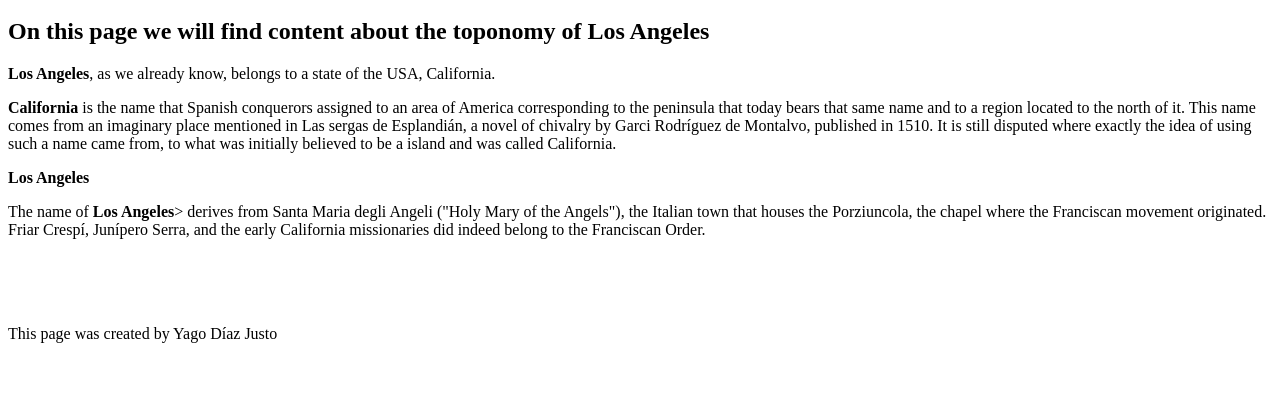
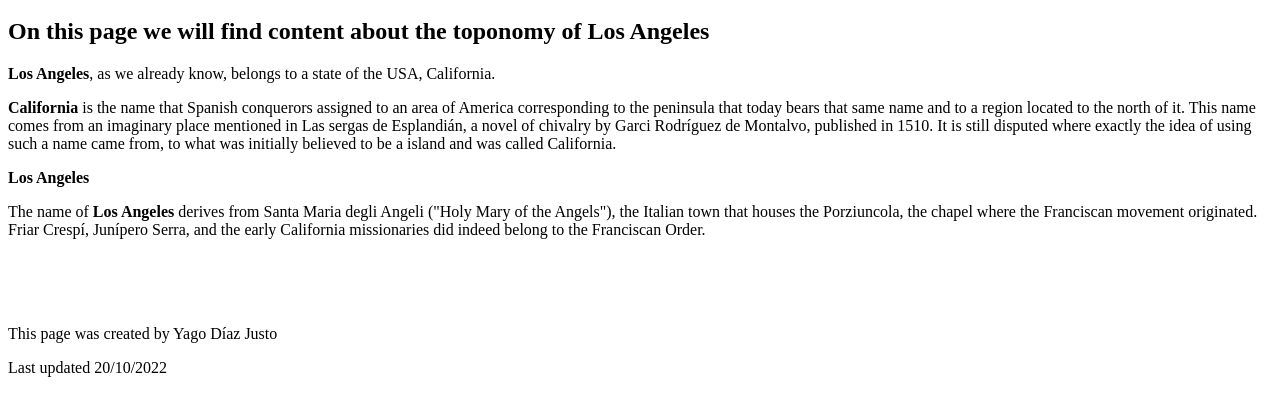
Before and after one commit to YagoDiazJusto/City_proyect2, a plain HTML site: page toponomy.html in a window 1280 px wide. Shown: the part 154-570 px from the top of the page. Drawn offline with Linux system fonts and the light colour scheme.

Commit message:
ultimoCommit

```diff
--- a/toponomy.html
+++ b/toponomy.html
@@ -39,7 +39,7 @@
             <strong>Los Angeles</strong>
             </p>
             <p>
-                The name of <strong>Los Angeles</strong>> derives from Santa Maria degli Angeli ("Holy Mary of the Angels"), the Italian town
+                The name of <strong>Los Angeles</strong> derives from Santa Maria degli Angeli ("Holy Mary of the Angels"), the Italian town
                 that houses the Porziuncola, the chapel where the Franciscan movement originated. Friar Crespí,
                 Junípero Serra, and the early California missionaries did indeed belong to the Franciscan Order.
             </p>
@@ -50,6 +50,7 @@
     <br>
     <footer>
         <p>This page was created by Yago Díaz Justo</p>
+        <p>Last updated 20/10/2022</p>
     </footer>
 </body>
 </html>
```
